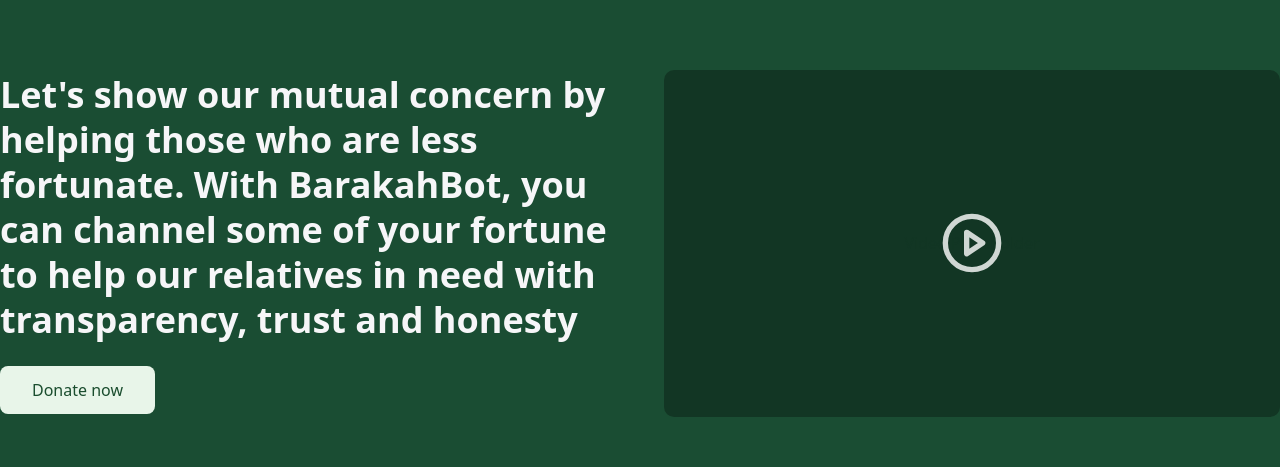
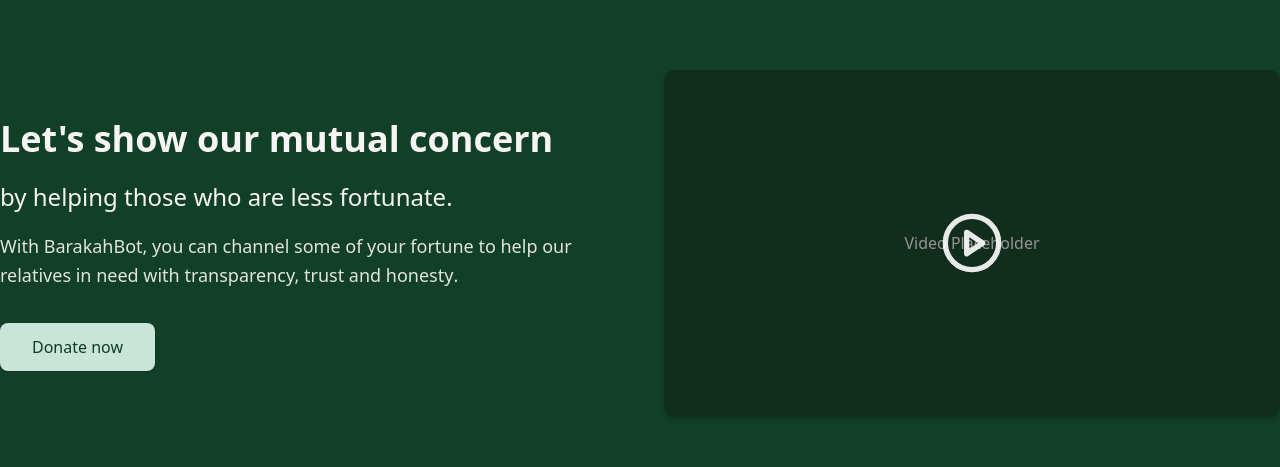
Before and after one commit to AnthonyMuncherz/BarakahBot, a Next.js app: page / in a window 1280 px wide. Shown: the part 5682-6149 px from the top of the page. Built offline with nearby package versions, Linux system fonts and the light colour scheme.

Commit message:
Refines brand colors and landing page CTA
Updates brand color palette for a warmer and more consistent feel.

Enhances the landing page Call To Action section with improved text hierarchy, updated button styling, and a placeholder video with a play button overlay.

```diff
--- a/src/app/globals.css
+++ b/src/app/globals.css
@@ -49,9 +49,10 @@
   --foreground: oklch(0.145 0 0); /* Default foreground */
 
   /* BarakahBot Colors */
-  --brand-cream: 240 14% 97%; /* #F8F6F1 */
-  --brand-dark-green: 150 50% 20%; /* #1A4D2E */
-  --brand-light-green: 145 30% 87%; /* #D1E7DD - Adjusted lightness */
+  --brand-cream: 40 20% 96%; /* #F5F2EA - slightly warmer cream */
+  --brand-dark-green: 147 55% 16%; /* #0F3D23 - darker green */
+  --brand-medium-green: 148 40% 25%; /* #1E573A - medium green */
+  --brand-light-green: 145 35% 83%; /* #C9E4D9 - adjusted light green */
 
   --background: hsl(var(--brand-cream)); /* Set cream as default background */
   --foreground: hsl(var(--brand-dark-green)); /* Set dark green as default text */
@@ -62,16 +63,16 @@
   --popover-foreground: hsl(var(--brand-dark-green));
   --primary: hsl(var(--brand-dark-green));
   --primary-foreground: hsl(var(--brand-cream));
-  --secondary: hsl(var(--brand-light-green));
-  --secondary-foreground: hsl(var(--brand-dark-green));
+  --secondary: hsl(var(--brand-medium-green));
+  --secondary-foreground: hsl(var(--brand-cream));
   --muted: hsl(var(--brand-light-green));
-  --muted-foreground: hsl(var(--brand-dark-green) / 0.7); /* Slightly lighter dark green */
+  --muted-foreground: hsl(var(--brand-dark-green) / 0.8); /* Slightly lighter dark green */
   --accent: hsl(var(--brand-light-green));
   --accent-foreground: hsl(var(--brand-dark-green));
   --destructive: oklch(0.577 0.245 27.325); /* Keep default destructive */
   --border: hsl(var(--brand-dark-green) / 0.2); /* Subtle dark green border */
   --input: hsl(var(--brand-dark-green) / 0.1); /* Subtle dark green input bg */
-  --ring: hsl(var(--brand-light-green)); /* Light green ring */
+  --ring: hsl(var(--brand-medium-green)); /* Medium green ring */
   --chart-1: oklch(0.646 0.222 41.116);
   --chart-2: oklch(0.6 0.118 184.704);
   --chart-3: oklch(0.398 0.07 227.392);
--- a/src/components/landing/Cta.tsx
+++ b/src/components/landing/Cta.tsx
@@ -9,26 +9,35 @@
     <section className="bg-primary text-primary-foreground py-16 md:py-24">
       <div className="container max-w-screen-xl mx-auto grid grid-cols-1 md:grid-cols-2 gap-12 items-center">
         {/* Text Content */}
-        <div className="space-y-6">
-          <h2 className="text-3xl md:text-4xl font-bold leading-tight">
-            Let's show our mutual concern by helping those who are less fortunate. With BarakahBot, you can channel some of your fortune to help our relatives in need with transparency, trust and honesty
-          </h2>
+        <div className="space-y-8">
+          <div className="space-y-4">
+            <h2 className="text-3xl md:text-4xl font-bold leading-tight">
+              Let's show our mutual concern
+            </h2>
+            <p className="text-xl md:text-2xl font-medium leading-relaxed">
+              by helping those who are less fortunate.
+            </p>
+            <p className="text-lg leading-relaxed opacity-90">
+              With BarakahBot, you can channel some of your fortune to help our relatives
+              in need with <span className="font-medium">transparency, trust and honesty</span>.
+            </p>
+          </div>
           <Link
             href="/donate"
-            className="inline-block px-8 py-3 bg-[#E8F5E9] text-[#1A4D2E] font-medium rounded-md hover:bg-[#D1E7DD] transition-colors"
+            className="inline-block px-8 py-3 bg-[#C9E4D9] text-[#0F3D23] font-medium rounded-md hover:bg-[#B8D9CA] transition-colors shadow-sm"
           >
             Donate now
           </Link>
         </div>
 
         {/* Image/Video Placeholder */}
-        <div className="relative aspect-video rounded-lg overflow-hidden">
-          <div className="w-full h-full bg-brand-light-green flex items-center justify-center">
-            <p className="text-primary font-medium">Video Placeholder</p>
+        <div className="relative aspect-video rounded-lg overflow-hidden shadow-md">
+          <div className="w-full h-full bg-secondary/50 flex items-center justify-center">
+            <p className="text-primary-foreground font-medium">Video Placeholder</p>
           </div>
           {/* Optional Play button overlay */}
-          <div className="absolute inset-0 flex items-center justify-center bg-black/30">
-            <PlayCircle className="w-16 h-16 text-white/80 cursor-pointer hover:text-white" />
+          <div className="absolute inset-0 flex items-center justify-center bg-black/40">
+            <PlayCircle className="w-16 h-16 text-white/90 cursor-pointer hover:text-white transition-colors" />
           </div>
         </div>
       </div>
```
